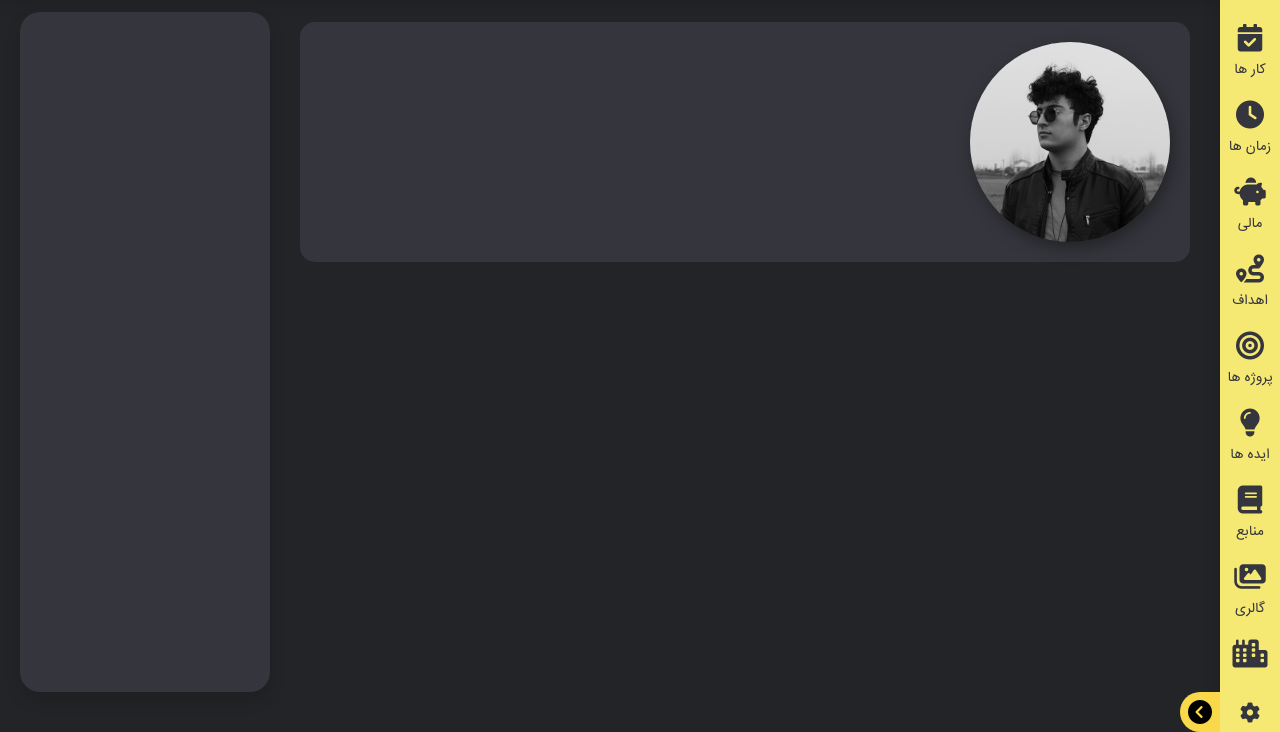
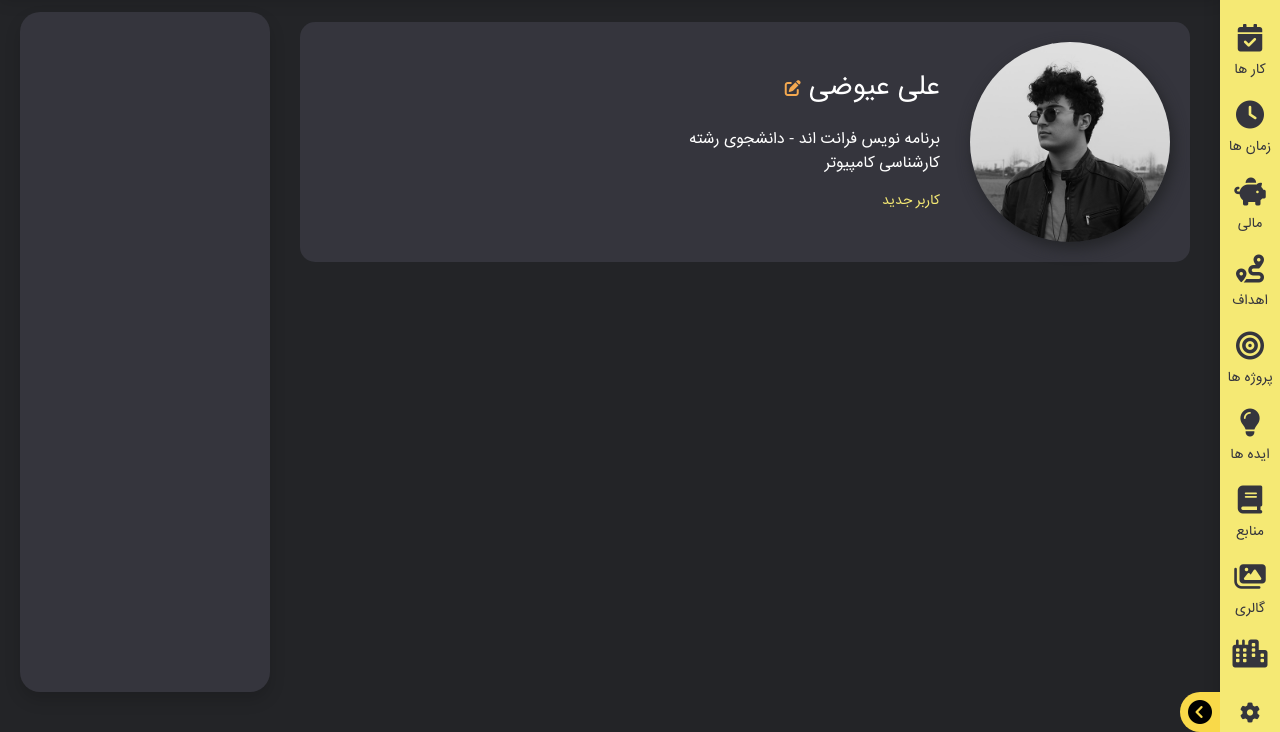
Before and after one commit to AliEivazi82/Dashboard, a plain HTML site: page index.html in a window 1280 px wide. Shown: the part 68-800 px from the top of the page. Drawn offline with nearby package versions, Linux system fonts and the light colour scheme.

Commit message:
profile changed

```diff
--- a/assets/css/style.css
+++ b/assets/css/style.css
@@ -7,6 +7,9 @@
   --col-06: #F5E974;
   --col-07: #232427;
   --col-08: #35353D;
+
+  --black: #000000;
+  --white: #ffffff;
 
   --deny: #F45050;
   --warn: #F9D949;
@@ -289,6 +292,7 @@ a {
   width: 100%;
   background-color: var(--col-08);
   border-radius: 15px;
+  display: flex;
 }
 
 .profile_img {
@@ -302,3 +306,26 @@ a {
   object-fit: cover;
   box-shadow: 3px 6px 15px var(--col-07);
 }
+
+.profile_desc {
+  padding: 10px;
+  color: var(--white);
+  display: flex;
+  flex-direction: column;
+  justify-content: center;
+  align-items: start;
+  gap: 15px;
+  max-width: 300px;
+}
+
+.profile_desc small {
+  color: var(--col-06);
+}
+
+.profile_desc h3 i {
+  color: var(--col-02);
+}
+
+.profile_desc h3 i:hover {
+  color: var(--col-03);
+}
--- a/index.html
+++ b/index.html
@@ -132,14 +132,28 @@
 
     <section id="main">
       <div id="main_main">
+
         <div class="profile_bar">
+
           <div class="profile_img">
             <img src="assets/img/user.jpg" alt="user">
           </div>
+
           <div class="profile_desc">
+            <h3>
+              علی عیوضی
+              <a href="#"><i class="fa fa-edit h6"></i></a>
+            </h3>
+            <p class="m-0">برنامه نویس فرانت اند - دانشجوی رشته کارشناسی کامپیوتر</p>
+            <small>کاربر جدید</small>
+          </div>
 
-          </div>
         </div>
+
+        <div class="recent_bar row py-5 mx-0 my-2 w-100">
+
+        </div>
+
       </div>
     </section>
 
```
